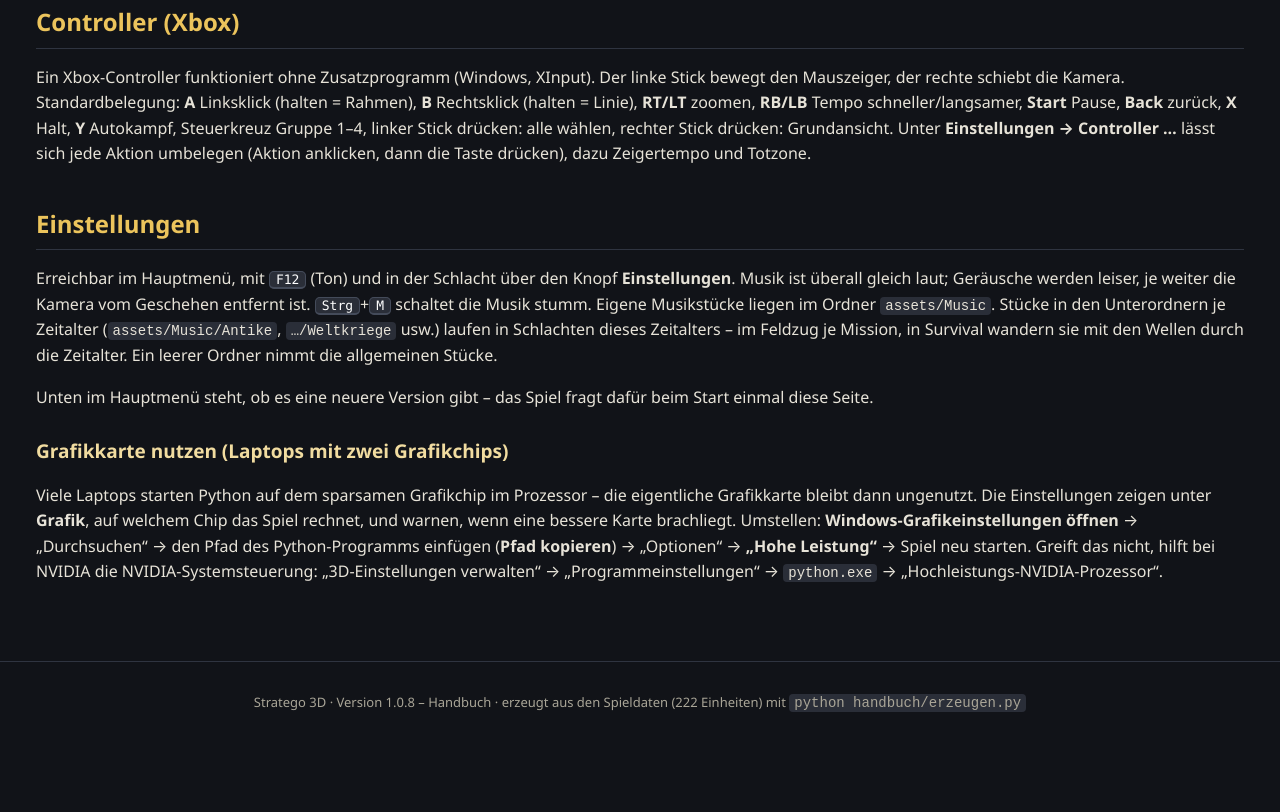
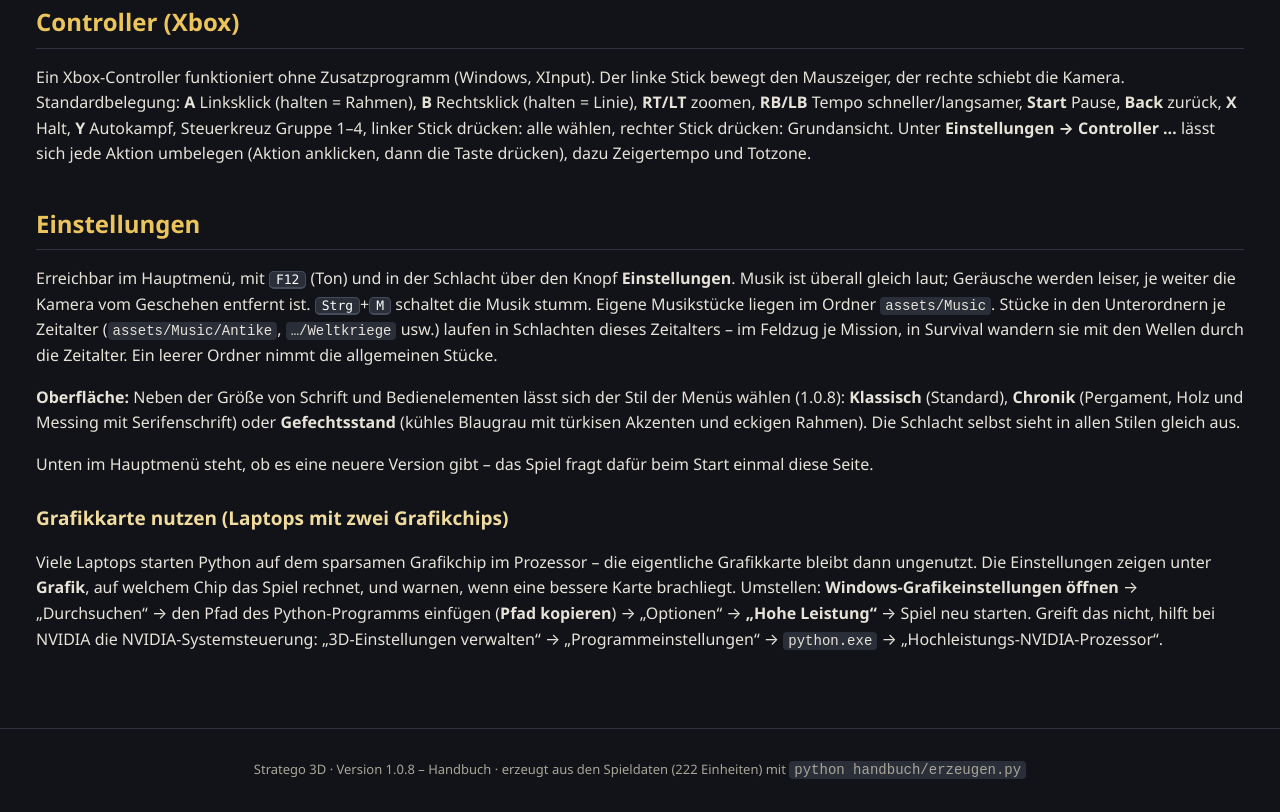
Before and after one commit to BTS-Sol/Stratego, a plain HTML site: page bedienung.html in a window 1280 px wide. Shown: the part 4470-5282 px from the top of the page. Before the commit the page ends 5214 px from the top, so only its background shows below. Drawn offline with Linux system fonts and the light colour scheme.

Commit message:
Handbuch 1.0.8: Oberflaechen-Stile (Klassisch, Chronik, Gefechtsstand)
- Bedienung -> Einstellungen: Stil der Menues waehlbar, Klassisch bleibt Standard
- Aenderungen 1.0.8: neue Stile Chronik und Gefechtsstand

Co-Authored-By: Claude Opus 5.5 <noreply@anthropic.com>

```diff
--- a/bedienung.html
+++ b/bedienung.html
@@ -138,6 +138,9 @@ laut; Geräusche werden leiser, je weiter die Kamera vom Geschehen entfernt ist.
 Musik stumm. Eigene Musikstücke liegen im Ordner <code>assets/Music</code>. Stücke in den Unterordnern je Zeitalter
 (<code>assets/Music/Antike</code>, <code>…/Weltkriege</code> usw.) laufen in Schlachten dieses Zeitalters – im Feldzug je
 Mission, in Survival wandern sie mit den Wellen durch die Zeitalter. Ein leerer Ordner nimmt die allgemeinen Stücke.</p>
+<p><b>Oberfläche:</b> Neben der Größe von Schrift und Bedienelementen lässt sich der Stil der Menüs wählen (1.0.8):
+<b>Klassisch</b> (Standard), <b>Chronik</b> (Pergament, Holz und Messing mit Serifenschrift) oder <b>Gefechtsstand</b>
+(kühles Blaugrau mit türkisen Akzenten und eckigen Rahmen). Die Schlacht selbst sieht in allen Stilen gleich aus.</p>
 <p>Unten im Hauptmenü steht, ob es eine neuere Version gibt – das Spiel fragt dafür beim Start einmal diese Seite.</p>
 <h3>Grafikkarte nutzen (Laptops mit zwei Grafikchips)</h3>
 <p>Viele Laptops starten Python auf dem sparsamen Grafikchip im Prozessor – die eigentliche Grafikkarte bleibt dann ungenutzt.
```
Also changed, not shown: changelog.html (+1 -1 lines).
